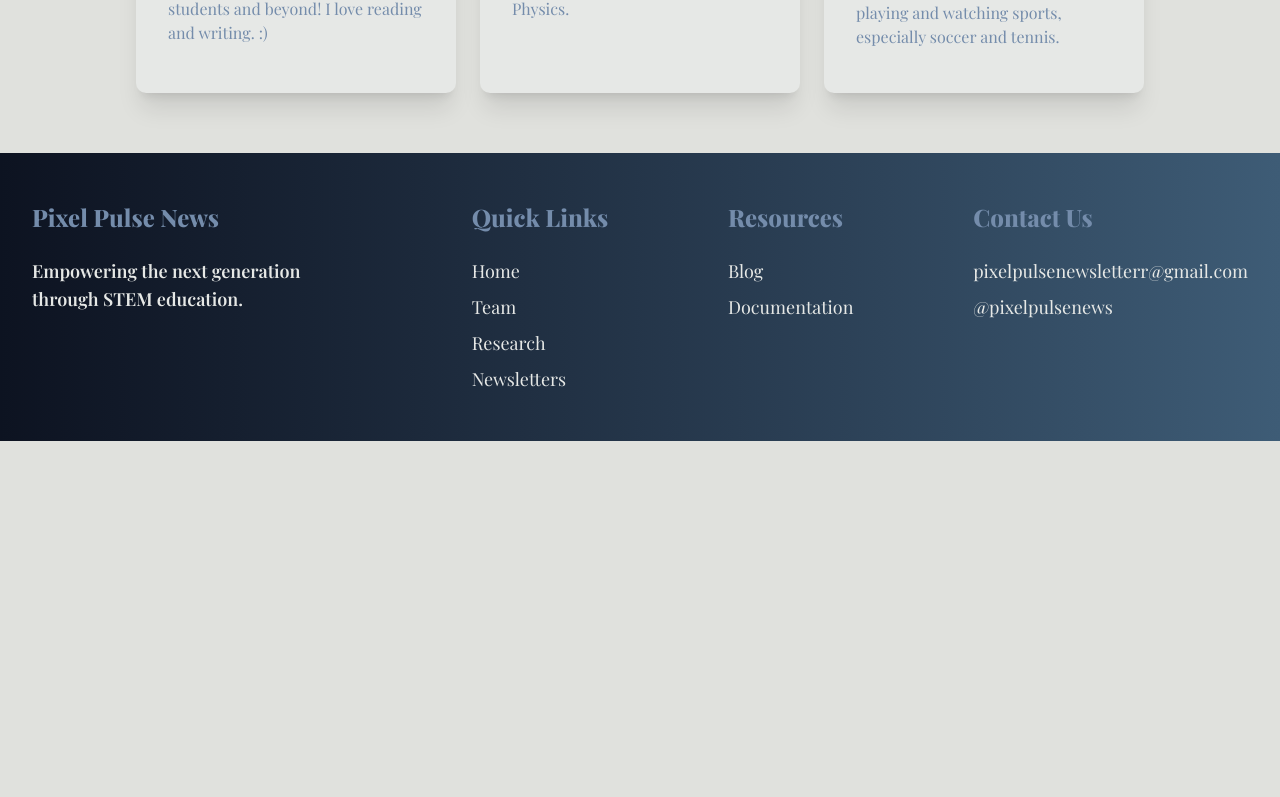
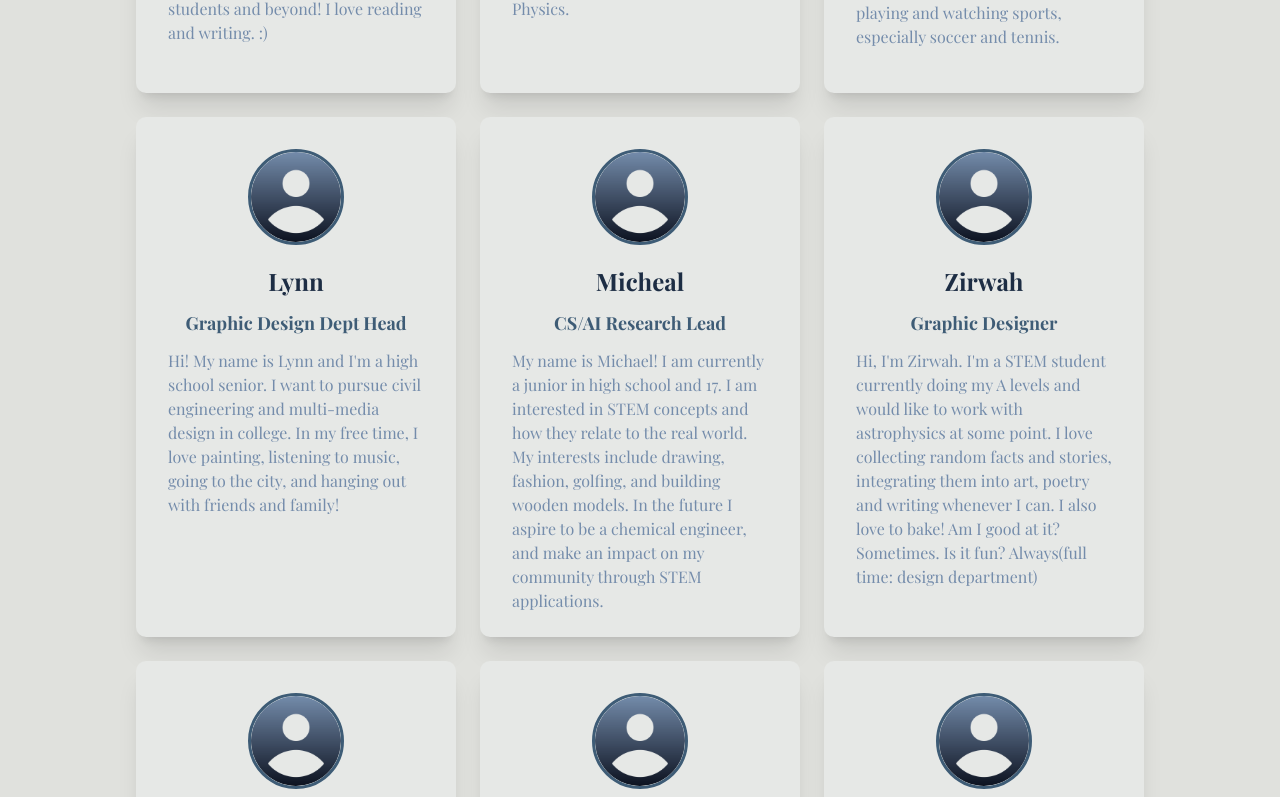
Before and after one commit to NADNAYSTHECREATOR/PixelPulseNews, a Next.js app: page /team in a window 1280 px wide. Shown: the part 743-1540 px from the top of the page. Before the commit the page ends 1184 px from the top, so only its background shows below. Built offline with nearby package versions, Linux system fonts and the light colour scheme.

Commit message:
Added the team members to the team page

```diff
--- a/app/(root)/team/page.tsx
+++ b/app/(root)/team/page.tsx
@@ -17,6 +17,18 @@ export default function page() {
       {/* DARREN */}
       <TeamMember image="https://cdn.glitch.global/e935e5cb-fc33-4f8d-a0d2-76cc83905dc9/darren.png?v=1739814810086" name="Darren" role="Graphic Designer + Admin Secretary" bio="Hi, I'm Darren, a high school student with experience in coding, web design, and graphic design. I'm passionate about technology and plan to pursue a computer science or software engineering career. Outside of tech, I enjoy both playing and watching sports, especially soccer and tennis." />
 
+       {/* LYNN */}
+      <TeamMember image="" name="Lynn" role="Graphic Design Dept Head" bio="Hi! My name is Lynn and I'm a high school senior. I want to pursue civil engineering and multi-media design in college. In my free time, I love painting, listening to music, going to the city, and hanging out with friends and family!" />
+
+       {/* MICHEAL */}
+      <TeamMember image="" name="Micheal" role="CS/AI Research Lead" bio="My name is Michael! I am currently a junior in high school and 17. I am interested in STEM concepts and how they relate to the real world. My interests include drawing, fashion, golfing, and building wooden models. In the future I aspire to be a chemical engineer, and make an impact on my community through STEM applications." />
+
+         {/* MEMBERS */}
+      <TeamMember image="" name="Zirwah" role="Graphic Designer" bio="Hi, I'm Zirwah. I'm a STEM student currently doing my A levels and would like to work with astrophysics at some point. I love collecting random facts and stories, integrating them into art, poetry and writing whenever I can. I also love to bake! Am I good at it? Sometimes. Is it fun? Always(full time: design department)" />
+      <TeamMember image="" name="Srishti" role="Biology Researcher" bio="My name is Srishti, I'm 15 and a rising sophomore in high school. I’m a full-time team member volunteering as a biology researcher. Although I haven’t decided exactly what career to pursue, STEM has always called to me. I consider learning and thinking as hobbies. Outside of STEM, I read YA fantasy books and practice Taekwondo as a black belt." />
+      <TeamMember image="" name="Dara" role="Graphic Designer" bio="Hi, my name is Dara and I'm a graphics designer in the design department. I also recently joined the web department because I can't do without that ;). I want to pursue a career with coding and that allows me a lot of freedom to pursue a lot of my other interests. Currently I learn to dance and speak Korean in my free time!" />
+      <TeamMember image="" name="Ishaq" role="Content Writer" bio="Hi everyone, I'm 17 and in Year 13, currently studying for my A-Levels in London. I study Maths, Further Maths, Physics and Computer Science, and after university, I want to go into Software Engineering or A.I, although I may not stay in it forever. Outside of academics, I enjoy playing and watching squash, programming and playing video games." />
+
     </section>
   )
 }
--- a/package.json
+++ b/package.json
@@ -21,8 +21,10 @@
   "devDependencies": {
     "@eslint/eslintrc": "^3",
     "@tailwindcss/postcss": "^4",
-    "@types/node": "^20",
-    "@types/react": "^19",
+    "@types/estree": "^1.0.8",
+    "@types/json-schema": "^7.0.15",
+    "@types/node": "^20.19.17",
+    "@types/react": "^19.1.13",
     "@types/react-dom": "^19",
     "eslint": "^9",
     "eslint-config-next": "15.5.3",
```
Also changed, not shown: 1 other file (tests, documents, lock files or other folders).
